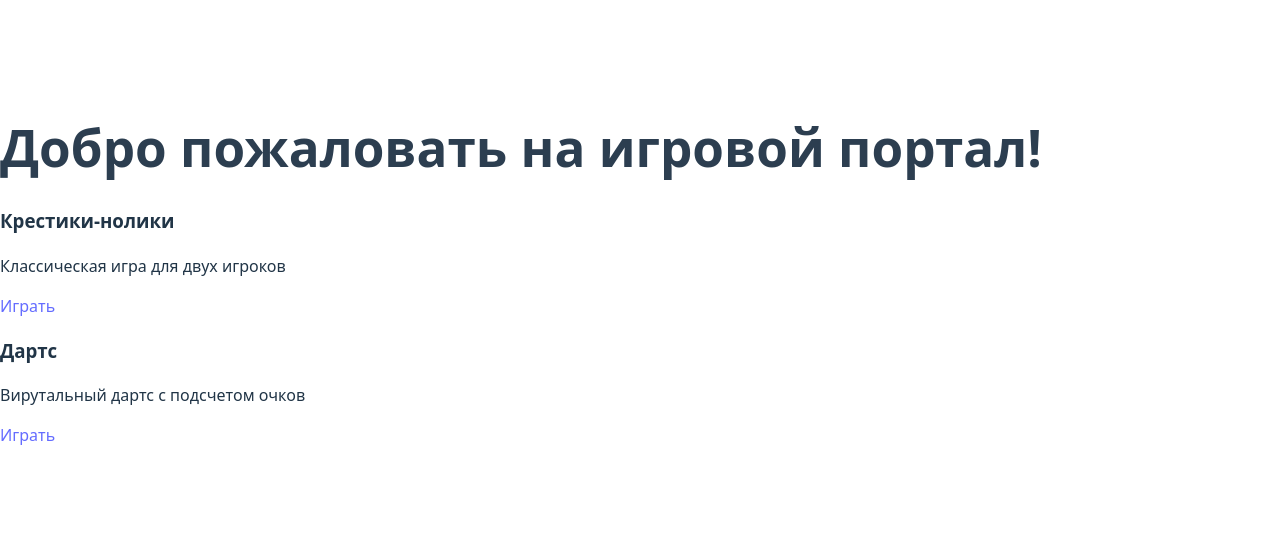
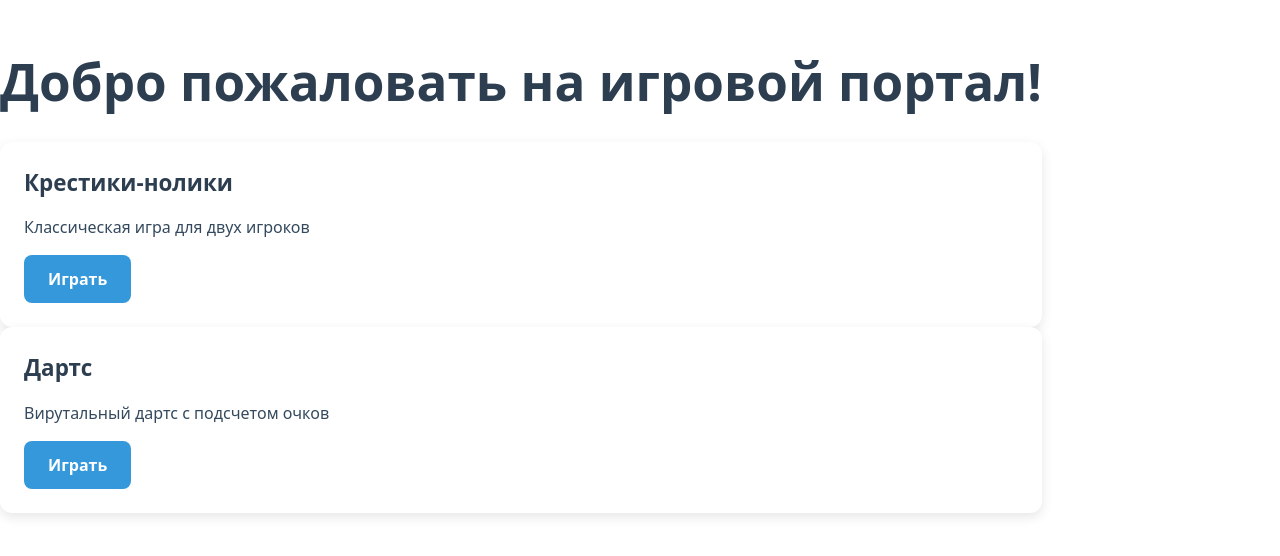
Before and after one commit to OlegStrelnikov087/games, a React (Vite) app: page / in a window 1280 px wide. Shown: the part 134-690 px from the top of the page. Built offline with nearby package versions, Linux system fonts and the light colour scheme.

Commit message:
style: добавить стили для коммонента модалки после окончания игры и для карточски игры которые на главной странице

```diff
--- a/src/applications/darts/components/game-over-modal/modal.css
+++ b/src/applications/darts/components/game-over-modal/modal.css
@@ -1,4 +1,4 @@
-.game-over-modal-overley {
+/* .game-over-modal-overley {
     position: absolute;
     top: 0;
     left: 0;
@@ -21,4 +21,161 @@
     justify-content: center;
     align-items: center;
     flex-direction: column;
-}
+} */
+
+/* Модальное окно окончания игры */
+/* Модальное окно окончания игры */
+/* Модальное окно окончания игры */
+.game-over-modal-overley {
+    position: fixed;
+    top: 0;
+    left: 0;
+    right: 0;
+    bottom: 0;
+    background-color: rgba(0, 0, 0, 0.7);
+    display: flex;
+    justify-content: center;
+    align-items: center;
+    z-index: 1000;
+    animation: fadeIn 0.3s ease-out;
+  }
+
+  .game-over-modal-content {
+    background-color: #f8f9fa;
+    border-radius: 12px;
+    padding: 2.5rem;
+    width: 90%;
+    max-width: 500px;
+    box-shadow: 0 4px 20px rgba(0, 0, 0, 0.15);
+    text-align: center;
+    animation: slideUp 0.4s ease-out;
+  }
+
+  .game-over-modal-content h1 {
+    color: #2c3e50;
+    margin-bottom: 0.5rem;
+    font-size: 2rem;
+    font-weight: 600;
+  }
+
+  .game-over-modal-content h2 {
+    color: #34495e;
+    margin-bottom: 2rem;
+    font-size: 1.3rem;
+    font-weight: 500;
+  }
+
+  .game-over-modal-actions {
+    display: flex;
+    flex-direction: column;
+    gap: 1rem;
+  }
+
+  .modal-actions-btn {
+    display: block;
+    width: 100%;
+    padding: 1rem;
+    border: none;
+    border-radius: 8px;
+    font-size: 1rem;
+    font-weight: 600;
+    cursor: pointer;
+    transition: all 0.3s ease;
+    text-decoration: none;
+    text-align: center;
+  }
+
+  /* Кнопка "Сыграть еще раз" */
+  .restart-game {
+    background-color: #3498db;
+    color: white;
+  }
+
+  .restart-game:hover {
+    background-color: #2980b9;
+    transform: translateY(-2px);
+  }
+
+  /* Кнопка "Выйти из Дартс" */
+  .exit-game {
+    background-color: #e74c3c;
+    color: white;
+  }
+
+  .exit-game:hover {
+    background-color: #c0392b;
+    transform: translateY(-2px);
+  }
+
+  /* Кнопка "К настройкам" */
+  .go-to-setup {
+    background-color: #2ecc71;
+    color: white;
+  }
+
+  .go-to-setup:hover {
+    background-color: #27ae60;
+    transform: translateY(-2px);
+  }
+
+  /* Анимации */
+  @keyframes fadeIn {
+    from { opacity: 0; }
+    to { opacity: 1; }
+  }
+
+  @keyframes slideUp {
+    from {
+      transform: translateY(20px);
+      opacity: 0;
+    }
+    to {
+      transform: translateY(0);
+      opacity: 1;
+    }
+  }
+
+  /* Адаптивность */
+  @media (max-width: 768px) {
+    .game-over-modal-content {
+      padding: 2rem;
+    }
+
+    .game-over-modal-content h1 {
+      font-size: 1.8rem;
+    }
+
+    .game-over-modal-content h2 {
+      font-size: 1.1rem;
+      margin-bottom: 1.8rem;
+    }
+
+    .modal-actions-btn {
+      padding: 0.95rem;
+    }
+  }
+
+  @media (max-width: 480px) {
+    .game-over-modal-content {
+      padding: 1.5rem;
+      width: 95%;
+    }
+
+    .game-over-modal-content h1 {
+      font-size: 1.6rem;
+    }
+
+    .game-over-modal-content h2 {
+      font-size: 1rem;
+      margin-bottom: 1.5rem;
+    }
+
+    .game-over-modal-actions {
+      gap: 0.8rem;
+    }
+
+    .modal-actions-btn {
+      padding: 0.9rem;
+      font-size: 0.95rem;
+    }
+  }
--- a/src/applications/darts/components/game-over-modal/modal.tsx
+++ b/src/applications/darts/components/game-over-modal/modal.tsx
@@ -1,17 +1,24 @@
-import { Link } from "react-router-dom"
 import './modal.css'
+import { useNavigate } from "react-router-dom"
 type GameOverModal = {
-    handleRestartGame: () => void
+    handleRestartGame: () => void,
 }
 export const GameOverModal = ({ handleRestartGame }: GameOverModal) => {
+    const navigate = useNavigate()
     return (
         <div className="game-over-modal-overley">
             <div className="game-over-modal-content">
                 <h1>Игра окончена</h1>
                 <h2>Выберите дальнейшее дествие</h2>
-                <button onClick={handleRestartGame}>Сыграть еще раз</button>
-                <button><Link to={'/'}>Выйти из Дартс</Link></button>
-                <button><Link to={'/darts-setup'}>К настройкам</Link></button>
+                <div className="game-over-modal-actions">
+                    <button className='modal-actions-btn restart-game' onClick={handleRestartGame}>Сыграть еще раз</button>
+                    <button className='modal-actions-btn exit-game' onClick={() => navigate('/')}>
+                        Выйти из Дартс
+                    </button>
+                    <button className='modal-actions-btn go-to-setup' onClick={() => navigate('/darts-setup')}>
+                        К настройкам
+                    </button>
+                </div>
             </div>
         </div>
     )
--- /dev/null
+++ b/src/components/game-card/game-card.css
@@ -0,0 +1,80 @@
+/* Стили карточки игры */
+.game-card {
+    background-color: white;
+    border-radius: 12px;
+    padding: 1.5rem;
+    box-shadow: 0 4px 12px rgba(0, 0, 0, 0.1);
+    transition: transform 0.3s ease, box-shadow 0.3s ease;
+    display: flex;
+    flex-direction: column;
+    gap: 1rem;
+    height: 100%;
+  }
+
+  .game-card:hover {
+    transform: translateY(-5px);
+    box-shadow: 0 6px 16px rgba(0, 0, 0, 0.15);
+  }
+
+  .game-card__title {
+    color: #2c3e50;
+    font-size: 1.4rem;
+    font-weight: 600;
+    margin: 0;
+  }
+
+  .game-card__description {
+    color: #34495e;
+    font-size: 1rem;
+    line-height: 1.5;
+    margin: 0;
+    flex-grow: 1;
+  }
+
+  .game-card__link {
+    display: inline-block;
+    padding: 0.75rem 1.5rem;
+    background-color: #3498db;
+    color: white;
+    border-radius: 8px;
+    text-decoration: none;
+    font-weight: 600;
+    text-align: center;
+    transition: background-color 0.3s ease, transform 0.2s ease;
+    align-self: flex-start;
+  }
+
+  .game-card__link:hover {
+    background-color: #2980b9;
+    transform: translateY(-2px);
+  }
+
+  /* Адаптивные стили */
+  @media (max-width: 768px) {
+    .game-card {
+      padding: 1.2rem;
+    }
+
+    .game-card__title {
+      font-size: 1.3rem;
+    }
+
+    .game-card__description {
+      font-size: 0.95rem;
+    }
+  }
+
+  @media (max-width: 480px) {
+    .game-card {
+      padding: 1rem;
+    }
+
+    .game-card__title {
+      font-size: 1.2rem;
+    }
+
+    .game-card__link {
+      padding: 0.65rem 1.2rem;
+      font-size: 0.9rem;
+    }
+  }
--- a/src/components/game-card/game-card.tsx
+++ b/src/components/game-card/game-card.tsx
@@ -1,5 +1,5 @@
 import { Link } from "react-router-dom";
-
+import './game-card.css'
 interface GameCardProps {
   title: string;
   description: string;
@@ -8,10 +8,10 @@ interface GameCardProps {
 
 export const GameCard =({ title, description, path }: GameCardProps) => {
   return (
-    <div>
-      <h3>{title}</h3>
-      <p>{description}</p>
-      <Link to={path}>
+    <div className="game-card">
+      <h3 className="game-card__title">{title}</h3>
+      <p className="game-card__description">{description}</p>
+      <Link to={path} className="game-card__link">
         Играть
       </Link>
     </div>
```
